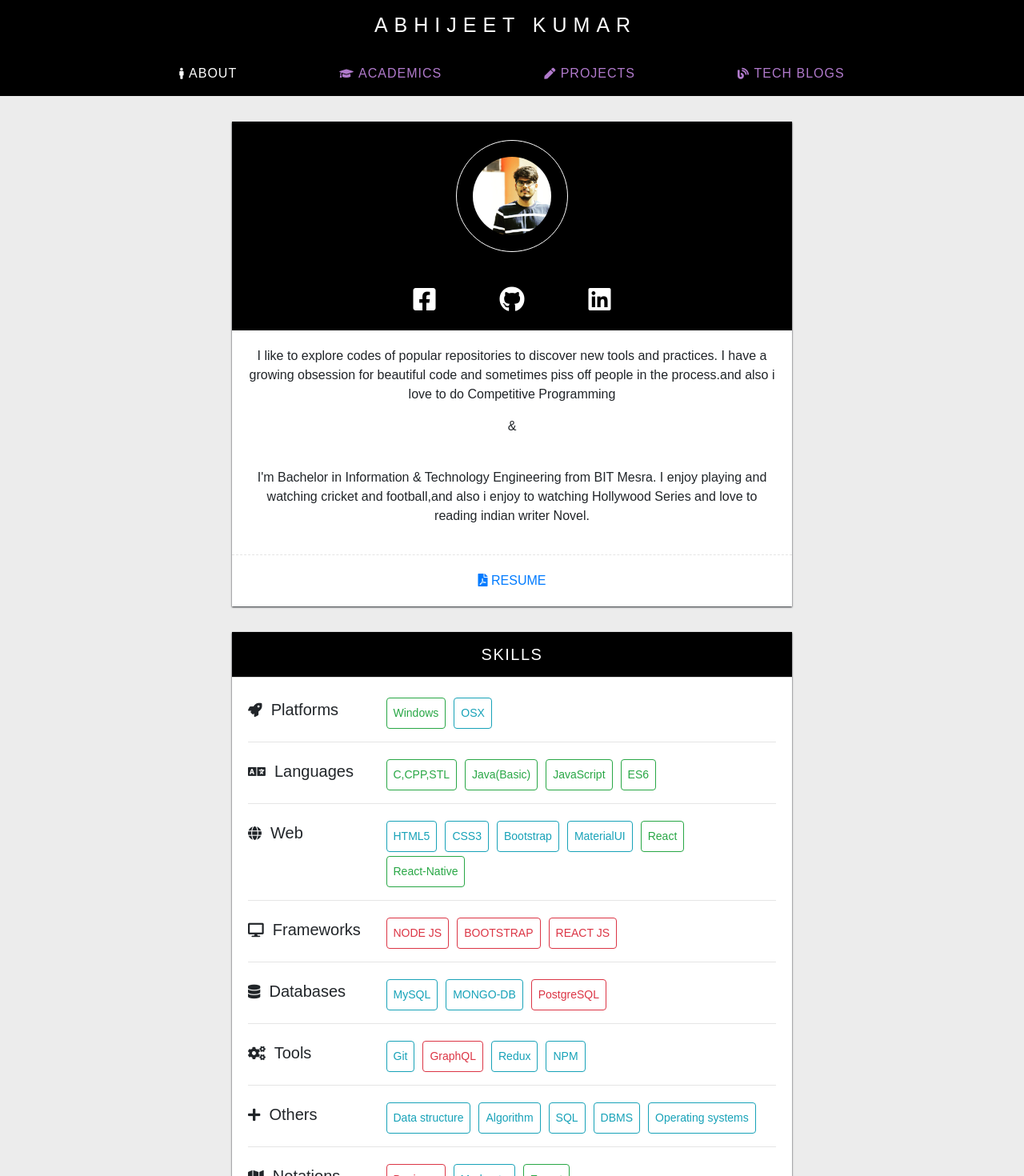
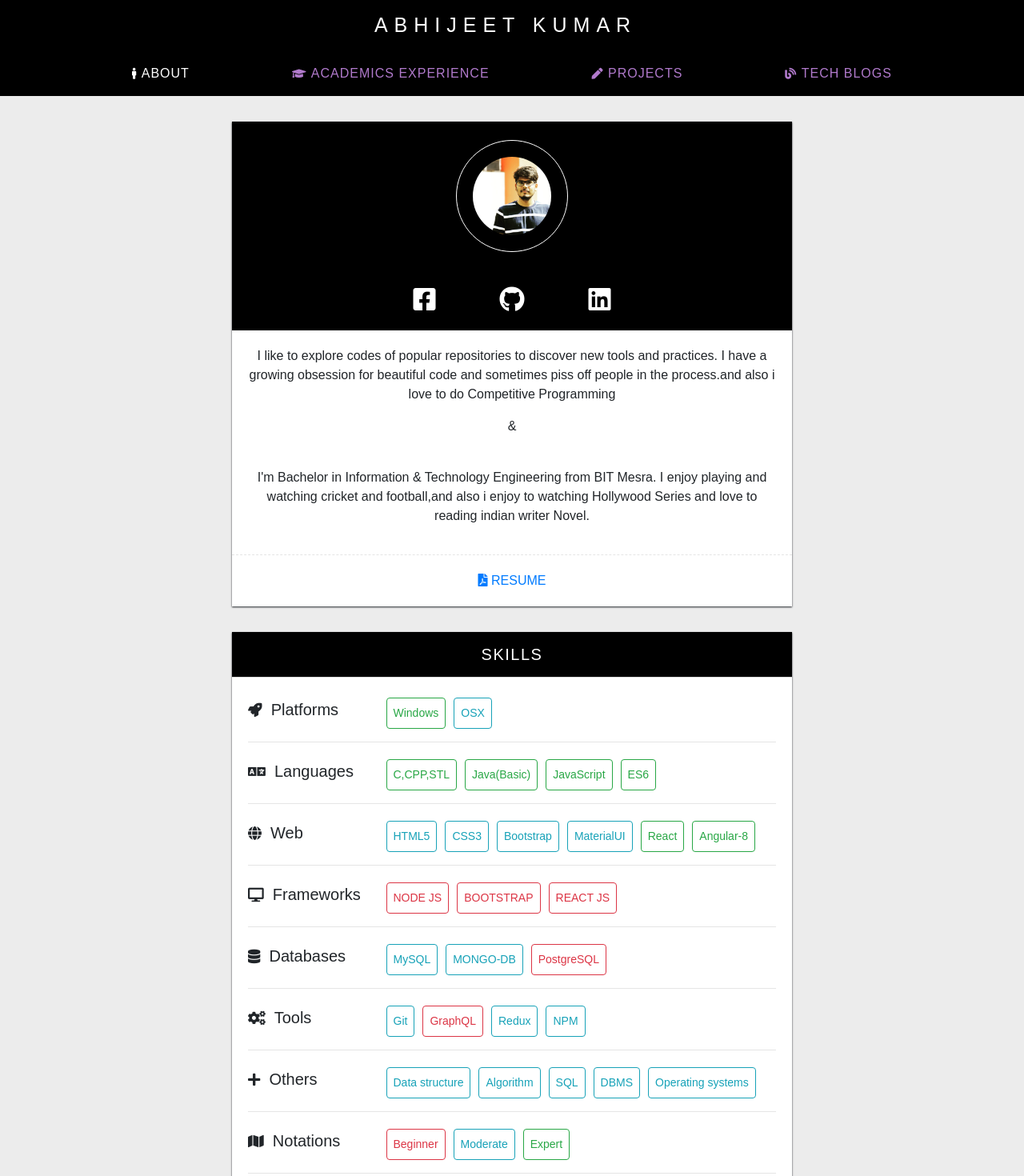
Before and after one commit to Abhijeet05061998/abhijeet, a React (Create React App) app: page /about in a window 1280 px wide. Shown: the top 1470 px of the page at 80% size. Built offline with nearby package versions, Linux system fonts and the light colour scheme.

Commit message:
New Projects and exp

```diff
--- a/src/components/Header.js
+++ b/src/components/Header.js
@@ -24,7 +24,7 @@ export default class Header extends React.Component {
             </Nav.Link>
             <Nav.Link href="/academia">
               <i className={"fas fa-graduation-cap fa-sm"} />
-              &nbsp;ACADEMICS
+              &nbsp;ACADEMICS  EXPERIENCE
             </Nav.Link>
             <Nav.Link href="/projects">
               <i className={"fas fa-pen fa-sm"} />
--- a/src/components/Info.js
+++ b/src/components/Info.js
@@ -1,7 +1,7 @@
 import React, { Component } from "react";
 import Card from "react-bootstrap/Card";
 import Img from "../utils/121.jpg";
-import Resume from "../utils/Abhijeet's Resume.pdf";
+import Resume from "../utils/Abhijeet.pdf";
 
 class Info extends Component {
   render() {
--- a/src/data/data.js
+++ b/src/data/data.js
@@ -27,7 +27,7 @@ export let skillsets =  [
         { skill: "Bootstrap", level: "moderate", but: "info" },
         { skill: "MaterialUI", level: "moderate", but: "info" },
         { skill: "React", level: "daily-use", but: "success" },
-          { skill: "React-Native", level: "daily-use", but: "success" },
+          { skill: "Angular-8", level: "daily-use", but: "success" },
 
       ],
     },
```
Also changed, not shown: 2 other files (tests, documents, lock files or other folders).
